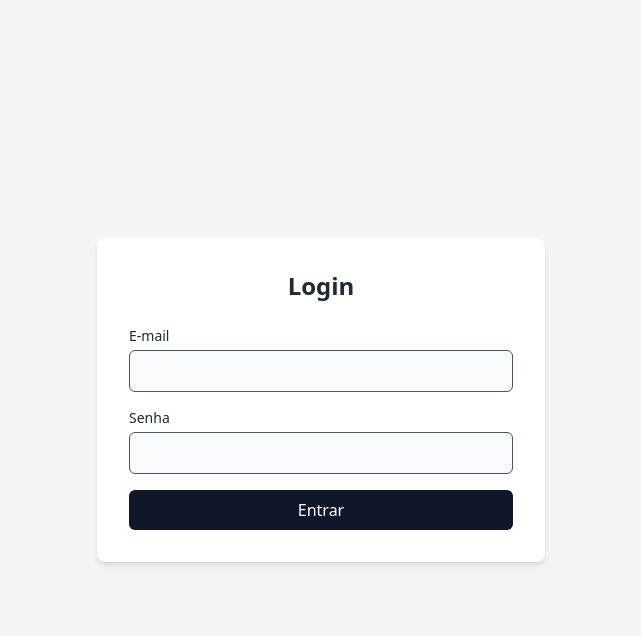
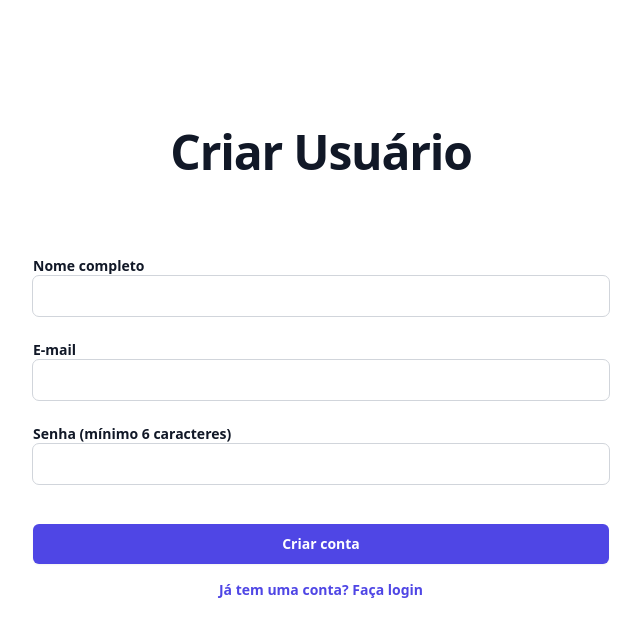
Before and after one commit to analuizataveira/FaturaFlow, a React (Vite) app in the folder frontend/: page /createuser in a window 1280 px wide. Before the commit this address led to /login. Shown: the top 636 px of the page, without its empty margins (319-960 px from the left). Built offline with nearby package versions, Linux system fonts and the light colour scheme.

Commit message:
refactor :recycle: refatorando algumas funcoes

```diff
--- a/frontend/src/components/Navbar.tsx
+++ b/frontend/src/components/Navbar.tsx
@@ -14,7 +14,6 @@ const navigation = [
     { name: 'Histórico', href: '/history' },
 ];
 const userNavigation = [
-    { name: 'Criar Usuário', href: '/createuser' },
     { name: 'Sign out', href: '/login' },
 ];
 
--- a/frontend/src/main.tsx
+++ b/frontend/src/main.tsx
@@ -21,9 +21,7 @@ createRoot(document.getElementById('root')!).render(
               </ProtectedRoute>
             } />
             <Route path="/createuser" element={
-              <ProtectedRoute>
                 <UserForm />
-              </ProtectedRoute>
             } />
             <Route path="/invoicesform" element={
               <ProtectedRoute>
--- a/frontend/src/models/User.tsx
+++ b/frontend/src/models/User.tsx
@@ -1,5 +1,5 @@
 export interface User {
-    id: string;
+    id?: string;
     name: string;
     email: string;
     password: string;
--- a/frontend/src/pages/LoginForm.tsx
+++ b/frontend/src/pages/LoginForm.tsx
@@ -94,6 +94,16 @@ export default function Login() {
             {isLoading ? "Carregando..." : "Entrar"}
           </button>
         </form>
+
+        {/* Botão de criar usuário adicionado aqui */}
+        <div className="mt-4 text-center">
+          <button
+            onClick={() => navigate("/createuser")}
+            className="text-slate-900 hover:text-slate-700 font-medium text-sm underline"
+          >
+            Criar conta
+          </button>
+        </div>
       </div>
     </div>
   );
--- a/frontend/src/pages/UserForm.tsx
+++ b/frontend/src/pages/UserForm.tsx
@@ -1,82 +1,130 @@
 'use client'
 
 import { useState } from 'react';
-import NavBar from '../components/Navbar.tsx';
-
-type User = {
-  id: number;
-  name: string;
-  email: string;
-  password: string;
-};
+import { useNavigate } from 'react-router';
+import { User } from '../models/User';
+import { createUser } from '../services/UserService';
 
 export default function UserForm() {
+  const navigate = useNavigate();
   const [user, setUser] = useState<User>({
-    id: Date.now(),
     name: '',
     email: '',
     password: '',
   });
+  const [error, setError] = useState('');
+  const [isLoading, setIsLoading] = useState(false);
 
   const handleChange = (e: React.ChangeEvent<HTMLInputElement>) => {
     setUser({ ...user, [e.target.name]: e.target.value });
   };
 
-  const handleSubmit = (e: React.FormEvent) => {
+  const handleSubmit = async (e: React.FormEvent) => {
     e.preventDefault();
-    console.log('Usuário criado:', user);
-    // Aqui pode ser feita a requisição para o backend
+    setError('');
+    setIsLoading(true);
+
+    try {
+      const response = await createUser(user);
+
+      if (response) {
+        // Redireciona para login com estado para mostrar mensagem de sucesso
+        navigate('/login', { state: { userCreated: true } });
+      } else {
+        throw new Error('Erro ao criar usuário');
+      }
+    } catch (err: unknown) {
+      if (err instanceof Error) {
+        setError(err.message || 'Erro ao criar usuário');
+      } else {
+        setError('Ocorreu um erro desconhecido');
+      }
+    } finally {
+      setIsLoading(false);
+    }
   };
 
   return (
     <div>
-      <NavBar page={""} />
       <div className="isolate bg-white px-6 py-24 sm:py-32 lg:px-8">
         <div className="mx-auto max-w-2xl text-center">
-          <h2 className="text-balance text-4xl font-semibold tracking-tight text-gray-900 sm:text-5xl">Criar Usuário</h2>
+          <h2 className="text-balance text-4xl font-semibold tracking-tight text-gray-900 sm:text-5xl">
+            Criar Usuário
+          </h2>
         </div>
+
+        {error && (
+          <div className="mx-auto mt-8 max-w-xl p-4 bg-red-100 text-red-700 rounded-md text-sm text-center">
+            {error}
+          </div>
+        )}
+
         <form onSubmit={handleSubmit} className="mx-auto mt-16 max-w-xl sm:mt-20">
           <div className="grid grid-cols-1 gap-x-8 gap-y-6">
             <div>
-              <label htmlFor="name" className="block text-sm font-semibold text-gray-900">Nome</label>
+              <label htmlFor="name" className="block text-sm font-semibold text-gray-900">
+                Nome completo
+              </label>
               <input
                 id="name"
                 name="name"
                 type="text"
                 value={user.name}
                 onChange={handleChange}
-                className="block w-full rounded-md px-3.5 py-2 text-base text-gray-900 outline outline-1 outline-gray-300 placeholder:text-gray-400 focus:outline-indigo-600"
+                required
+                minLength={3}
+                className="block w-full rounded-md px-3.5 py-2 text-gray-900 outline outline-1 outline-gray-300 placeholder:text-gray-400 focus:outline-indigo-600"
               />
             </div>
             <div>
-              <label htmlFor="email" className="block text-sm font-semibold text-gray-900">Email</label>
+              <label htmlFor="email" className="block text-sm font-semibold text-gray-900">
+                E-mail
+              </label>
               <input
                 id="email"
                 name="email"
                 type="email"
                 value={user.email}
                 onChange={handleChange}
-                className="block w-full rounded-md px-3.5 py-2 text-base text-gray-900 outline outline-1 outline-gray-300 placeholder:text-gray-400 focus:outline-indigo-600"
+                required
+                className="block w-full rounded-md px-3.5 py-2 text-gray-900 outline outline-1 outline-gray-300 placeholder:text-gray-400 focus:outline-indigo-600"
               />
             </div>
             <div>
-              <label htmlFor="password" className="block text-sm font-semibold text-gray-900">Senha</label>
+              <label htmlFor="password" className="block text-sm font-semibold text-gray-900">
+                Senha (mínimo 6 caracteres)
+              </label>
               <input
                 id="password"
                 name="password"
                 type="password"
                 value={user.password}
                 onChange={handleChange}
-                className="block w-full rounded-md px-3.5 py-2 text-base text-gray-900 outline outline-1 outline-gray-300 placeholder:text-gray-400 focus:outline-indigo-600"
+                required
+                minLength={6}
+                className="block w-full rounded-md px-3.5 py-2 text-gray-900 outline outline-1 outline-gray-300 placeholder:text-gray-400 focus:outline-indigo-600"
               />
             </div>
           </div>
-          <div className="mt-10">
+          <div className="mt-10 flex flex-col gap-4">
             <button
               type="submit"
-              className="block w-full rounded-md bg-indigo-600 px-3.5 py-2.5 text-center text-sm font-semibold text-white shadow-sm hover:bg-indigo-500 focus-visible:outline focus-visible:outline-2 focus-visible:outline-indigo-600"
+              disabled={isLoading}
+              className={`w-full rounded-md px-3.5 py-2.5 text-sm font-semibold text-white shadow-sm focus-visible:outline focus-visible:outline-2 focus-visible:outline-indigo-600 ${
+                isLoading
+                  ? 'bg-indigo-400 cursor-not-allowed'
+                  : 'bg-indigo-600 hover:bg-indigo-500'
+              }`}
             >
-              Criar
+              {isLoading ? 'Criando conta...' : 'Criar conta'}
+            </button>
+
+            <button
+              type="button"
+              onClick={() => navigate('/login')}
+              className="text-sm font-semibold text-indigo-600 hover:text-indigo-500"
+            >
+              Já tem uma conta? Faça login
             </button>
           </div>
         </form>
```
